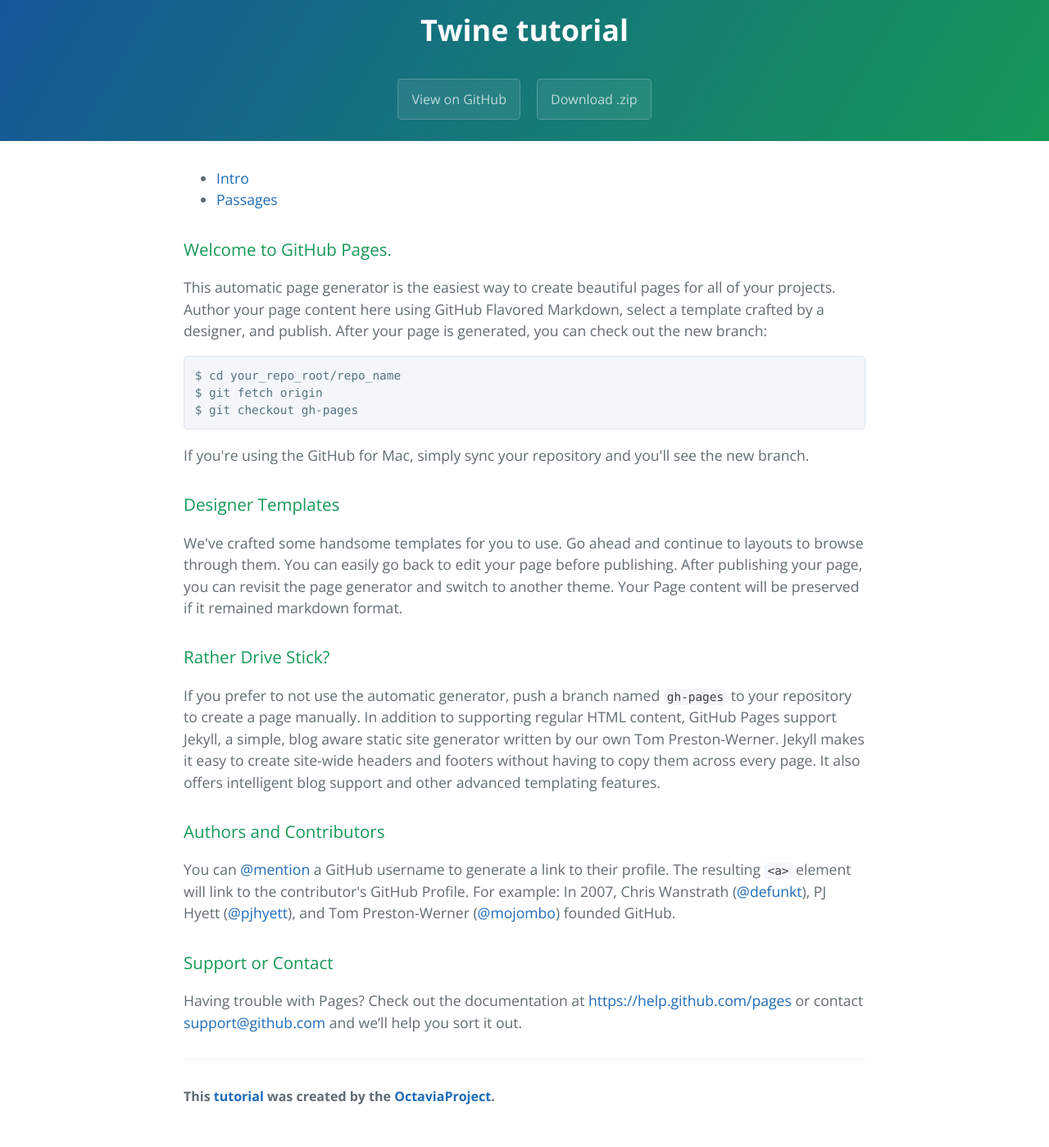
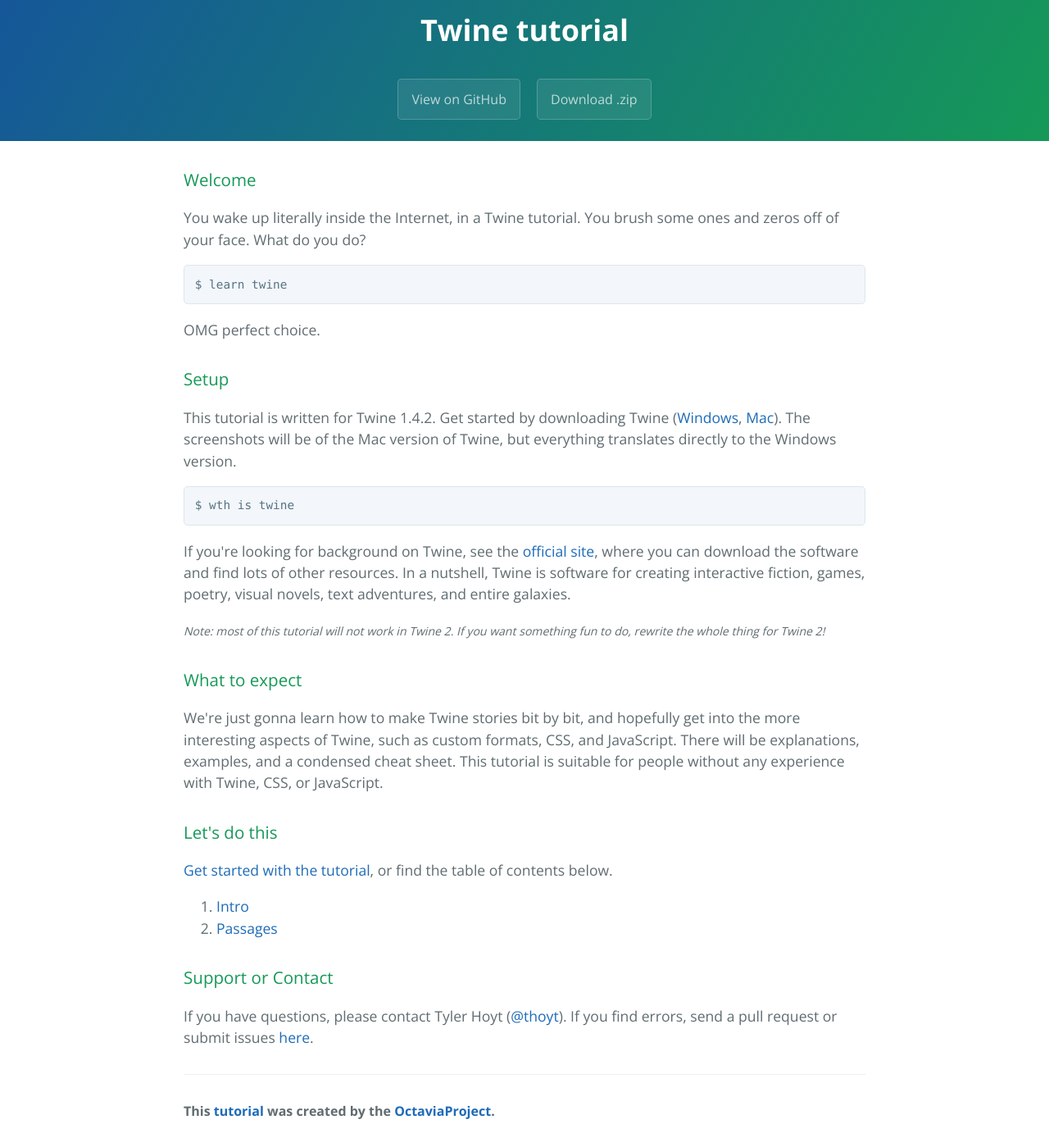
Before and after one commit to OctaviaProject/twine-resources, a Jekyll site: the page built from index.html, in a window 1280 px wide. Shown: the whole page at 82% size. Built offline with Jekyll 4.4.1, drawn with Linux system fonts in a browser that asks for light colours; the list of posts is cut into pages by our own code.

Commit message:
Add first tutorial

```diff
--- a/index.html
+++ b/index.html
@@ -1,43 +1,39 @@
 ---
 ---
+<h3>Welcome</h3>
 
-<ul>
+<p>You wake up literally inside the Internet, in a Twine tutorial. You brush some ones and zeros off of your face. What do you do?</p>
+
+<pre><code>$ learn twine</code></pre>
+
+<p>OMG perfect choice.</p>
+
+<h3>Setup</h3>
+
+<p>This tutorial is written for Twine 1.4.2. Get started by downloading Twine (<a href="http://twinery.org/downloads/twine_1.4.2_win.exe">Windows</a>, <a href="http://twinery.org/downloads/twine_1.4.2_osx.zip">Mac</a>). The screenshots will be of the Mac version of Twine, but everything translates directly to the Windows version.</p>
+
+<pre><code>$ wth is twine</code></pre>
+
+<p>If you're looking for background on Twine, see the <a href="http://twinery.org">official site</a>, where you can download the software and find lots of other resources. In a nutshell, Twine is software for creating interactive fiction, games, poetry, visual novels, text adventures, and entire galaxies. </p>
+
+<p><small><i>Note: most of this tutorial will not work in Twine 2. If you want something fun to do, rewrite the whole thing for Twine 2!</i></small></p>
+
+<h3>What to expect</h3>
+
+<p>We're just gonna learn how to make Twine stories bit by bit, and hopefully get into the more interesting aspects of Twine, such as custom formats, CSS, and JavaScript. There will be explanations, examples, and a condensed cheat sheet. This tutorial is suitable for people without any experience with Twine, CSS, or JavaScript.</p>
+
+<h3>Let's do this</h3>
+
+<p><a href="/intro.html">Get started with the tutorial</a>, or find the table of contents below.</p>
+
+<ol>
   {% for post in site.posts reversed %}
     <li>
       <a href="{{ post.url }}">{{ post.title }}</a>
     </li>
   {% endfor %}
-</ul>
+</ol>
 
-<h3>
+<h3></a>Support or Contact</h3>
 
-<a id="welcome-to-github-pages" class="anchor" href="#welcome-to-github-pages" aria-hidden="true"><span class="octicon octicon-link"></span></a>Welcome to GitHub Pages.</h3>
-
-<p>This automatic page generator is the easiest way to create beautiful pages for all of your projects. Author your page content here using GitHub Flavored Markdown, select a template crafted by a designer, and publish. After your page is generated, you can check out the new branch:</p>
-
-<pre><code>$ cd your_repo_root/repo_name
-$ git fetch origin
-$ git checkout gh-pages
-</code></pre>
-
-<p>If you're using the GitHub for Mac, simply sync your repository and you'll see the new branch.</p>
-
-<h3>
-<a id="designer-templates" class="anchor" href="#designer-templates" aria-hidden="true"><span class="octicon octicon-link"></span></a>Designer Templates</h3>
-
-<p>We've crafted some handsome templates for you to use. Go ahead and continue to layouts to browse through them. You can easily go back to edit your page before publishing. After publishing your page, you can revisit the page generator and switch to another theme. Your Page content will be preserved if it remained markdown format.</p>
-
-<h3>
-<a id="rather-drive-stick" class="anchor" href="#rather-drive-stick" aria-hidden="true"><span class="octicon octicon-link"></span></a>Rather Drive Stick?</h3>
-
-<p>If you prefer to not use the automatic generator, push a branch named <code>gh-pages</code> to your repository to create a page manually. In addition to supporting regular HTML content, GitHub Pages support Jekyll, a simple, blog aware static site generator written by our own Tom Preston-Werner. Jekyll makes it easy to create site-wide headers and footers without having to copy them across every page. It also offers intelligent blog support and other advanced templating features.</p>
-
-<h3>
-<a id="authors-and-contributors" class="anchor" href="#authors-and-contributors" aria-hidden="true"><span class="octicon octicon-link"></span></a>Authors and Contributors</h3>
-
-<p>You can <a href="https://github.com/blog/821" class="user-mention">@mention</a> a GitHub username to generate a link to their profile. The resulting <code>&lt;a&gt;</code> element will link to the contributor's GitHub Profile. For example: In 2007, Chris Wanstrath (<a href="https://github.com/defunkt" class="user-mention">@defunkt</a>), PJ Hyett (<a href="https://github.com/pjhyett" class="user-mention">@pjhyett</a>), and Tom Preston-Werner (<a href="https://github.com/mojombo" class="user-mention">@mojombo</a>) founded GitHub.</p>
-
-<h3>
-<a id="support-or-contact" class="anchor" href="#support-or-contact" aria-hidden="true"><span class="octicon octicon-link"></span></a>Support or Contact</h3>
-
-<p>Having trouble with Pages? Check out the documentation at <a href="https://help.github.com/pages">https://help.github.com/pages</a> or contact <a href="mailto:support@github.com">support@github.com</a> and we’ll help you sort it out.</p>
+<p>If you have questions, please contact Tyler Hoyt (<a href="https://github.com/thoyt" class="user-mention">@thoyt</a>). If you find errors, send a pull request or submit issues <a href="https://github.com/octaviaproject/twine-resources/issues/">here</a>.
```
Also changed, not shown: _posts/2015-06-01-intro.md (+30 -2 lines), images/intro/1.png (added), images/intro/2.png (added), images/intro/3.png (added).
